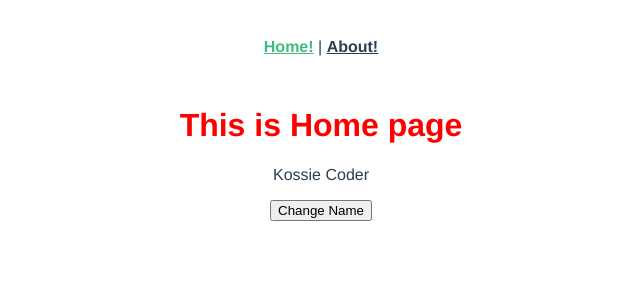
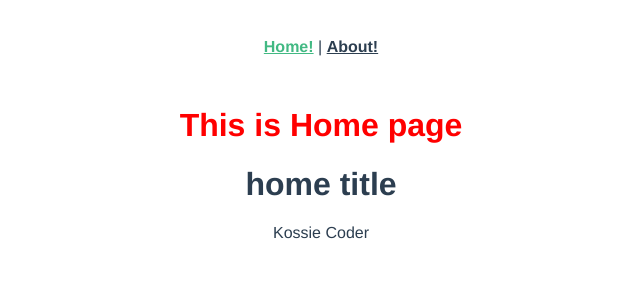
Before and after one commit to OHSONGMIN/Vue_test1, a Vue app: page / in a window 1280 px wide. Shown: the top 300 px of the page, without its empty margins (319-959 px from the left). Built offline with nearby package versions, Linux system fonts and the light colour scheme.

Commit message:
16강 - Props 자식 컴포넌트에 데이터 보내기

```diff
--- a/src/components/KossieCoder.vue
+++ b/src/components/KossieCoder.vue
@@ -1,22 +1,35 @@
 <template>
     <div>
-        <p>{{ name }}</p>
-        <button @click="updateName">Change Name</button>
+        <h1>{{ title }}</h1>
+        <p>{{ name }}</p><br>
+        <!-- <button @click="updateName">Change Name</button> -->
     </div>
 </template>
 
 <script>
 export default ({
+    // props: ['title'],
+    props: {
+        title: {
+            type: String,
+            default: 'default title',
+        },
+        name: {
+            type: String,
+            default: 'default name',
+        },
+    },
+
     data() {
-        return {
-            name: 'Kossie Coder',
-        }
+        // return {
+        //     //name: 'Kossie Coder',
+        // }
     },
 
     methods: {
-        updateName() {
-            this.name = 'Kossie Coder Updated';
-        }
+        // updateName() {
+        //     this.name = 'Kossie Coder Updated';
+        // }
     }
 })
 </script>
--- a/src/views/AboutView.vue
+++ b/src/views/AboutView.vue
@@ -11,6 +11,6 @@ import KossieCoder from '@/components/KossieCoder.vue';
 export default {
   components: {
     KossieCoder
-  }
+  },
 }
 </script>
--- a/src/views/HomeView.vue
+++ b/src/views/HomeView.vue
@@ -1,7 +1,7 @@
 <template>
   <div>
     <h1>This is Home page</h1>
-    <KossieCoder />
+    <KossieCoder title="home title" name="Kossie Coder" />
   </div>
 </template>
 
```
